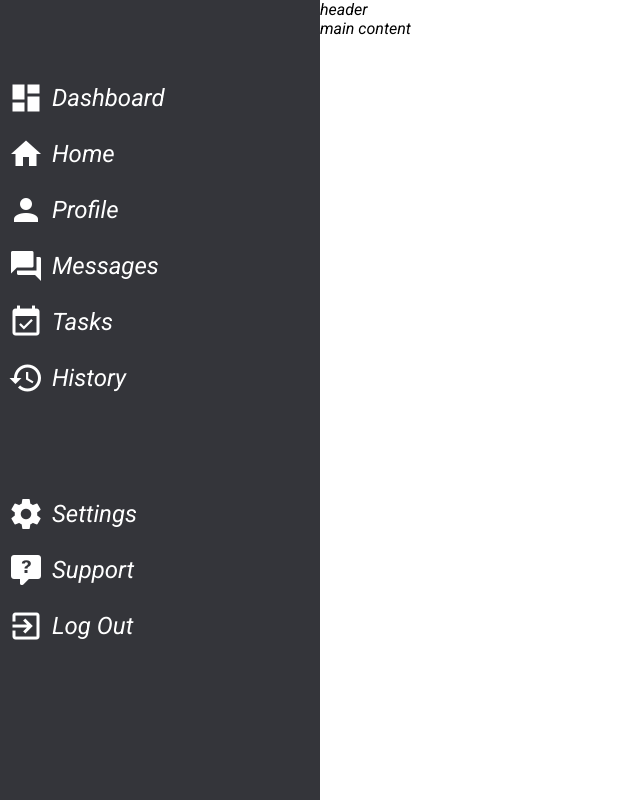
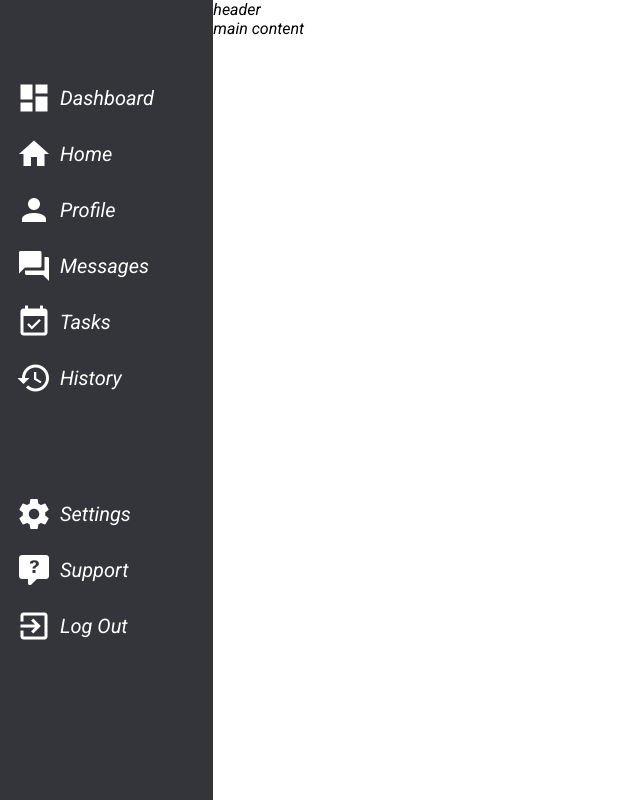
Before and after one commit to oguzhanmolu/admin-dashboard, a plain HTML site: page index.html in a window 1280 px wide. Shown: the whole page, without its empty margins (0-640 px from the left). Drawn offline with Linux system fonts and the light colour scheme.

Commit message:
minor hover effect

```diff
--- a/style.css
+++ b/style.css
@@ -5,12 +5,11 @@
   padding: 0;
   font-family: 'Roboto', sans-serif;
 }
-
 .main_grid-container {
   height: 100vh;
   width: 100vw;
   display: grid;
-  grid-template-columns: 1fr 3fr;
+  grid-template-columns: 1fr 5fr;
 }
 .nav-sidebar {
   display: flex;
@@ -18,14 +17,20 @@
   gap: 1.25rem;
   background-color: #34353a;
   color: white;
-  font-size: 1.5rem;
+  font-size: 1.25rem;
 }
 .nav-item {
   display: flex;
   align-items: center;
-  margin-left: 0.5rem;
+  margin-left: 1rem;
+  margin-right: 1rem;
   gap: 0.5rem;
   cursor: pointer;
+}
+.nav-item:hover {
+  background-color: black;
+  scale: 1.1;
+  filter: invert();
 }
 .dashboard,
 .settings {
```
